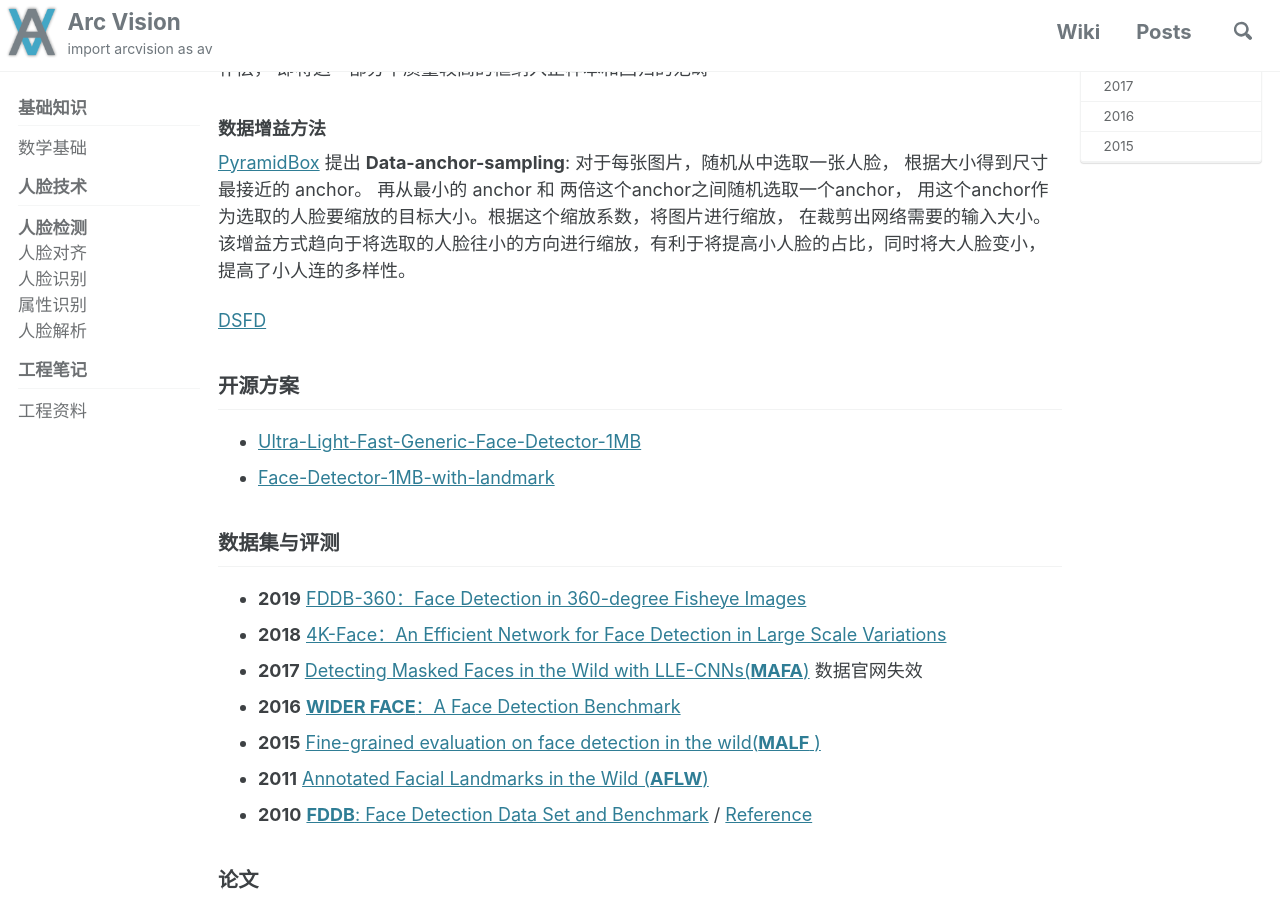
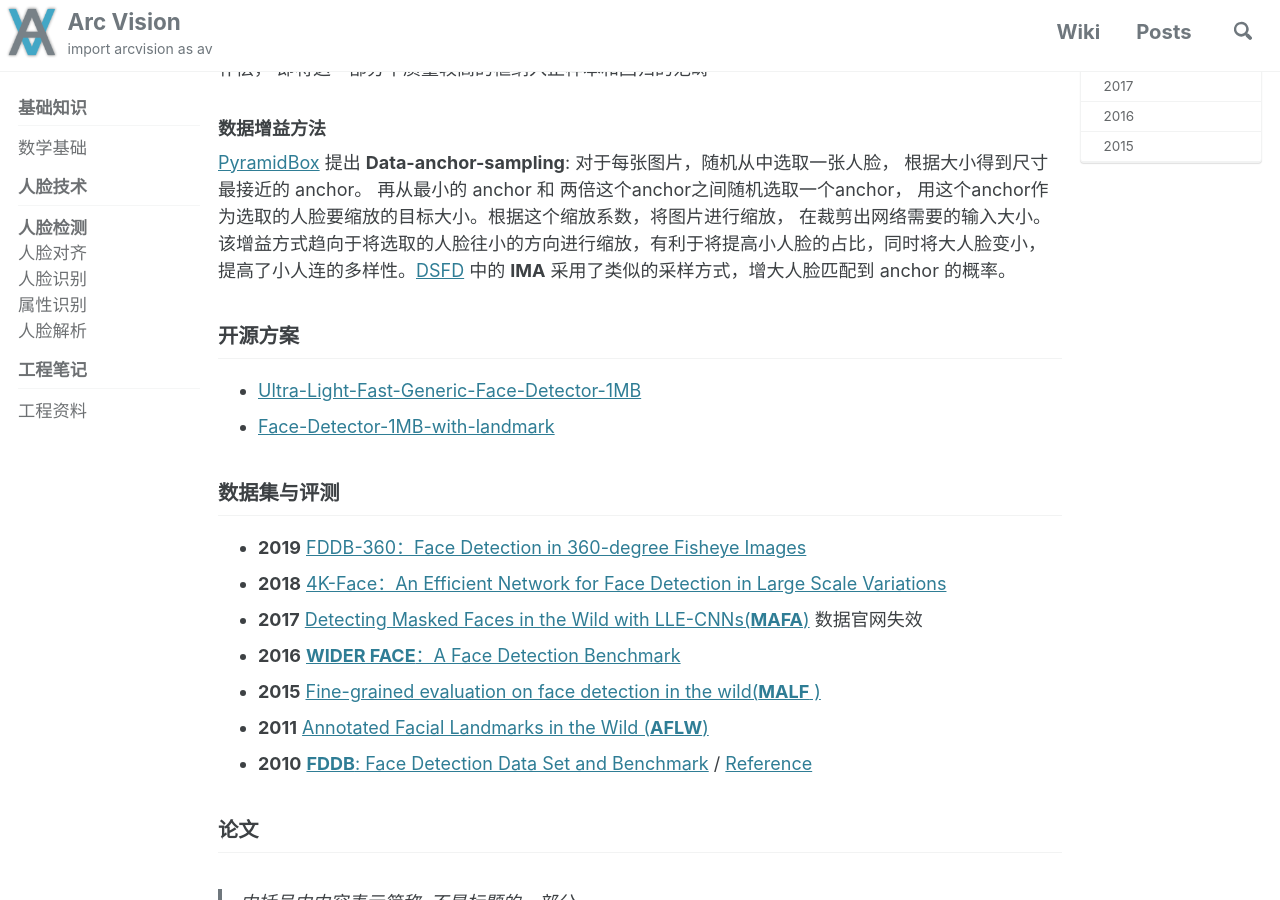
Before and after one commit to ArcVision/ArcVision.github.io, a Jekyll site: the page built from _wiki/11-face-detection.md, in a window 1280 px wide and 900 px high, scrolled down 457 px. Built offline with Jekyll 4.4.1, drawn with Linux system fonts in a browser that asks for light colours; cached includes are drawn as plain includes; comment, search, counter and statistics services are not loaded.

Commit message:
Update 11-face-detection.md

```diff
--- a/_wiki/11-face-detection.md
+++ b/_wiki/11-face-detection.md
@@ -21,9 +21,9 @@ toc: true
 
 ### 数据增益方法
 
-[PyramidBox][PyramidBox] 提出 **Data-anchor-sampling**: 对于每张图片，随机从中选取一张人脸， 根据大小得到尺寸最接近的 anchor。 再从最小的 anchor 和 两倍这个anchor之间随机选取一个anchor， 用这个anchor作为选取的人脸要缩放的目标大小。根据这个缩放系数，将图片进行缩放， 在裁剪出网络需要的输入大小。该增益方式趋向于将选取的人脸往小的方向进行缩放，有利于将提高小人脸的占比，同时将大人脸变小，提高了小人连的多样性。
+[PyramidBox][PyramidBox] 提出 **Data-anchor-sampling**: 对于每张图片，随机从中选取一张人脸， 根据大小得到尺寸最接近的 anchor。 再从最小的 anchor 和 两倍这个anchor之间随机选取一个anchor， 用这个anchor作为选取的人脸要缩放的目标大小。根据这个缩放系数，将图片进行缩放， 在裁剪出网络需要的输入大小。该增益方式趋向于将选取的人脸往小的方向进行缩放，有利于将提高小人脸的占比，同时将大人脸变小，提高了小人连的多样性。[DSFD][DSFD] 中的 **IMA** 采用了类似的采样方式，增大人脸匹配到 anchor 的概率。
 
-[DSFD][DSFD]
+
 
 [S3FD]: https://arxiv.org/abs/1708.05237
 [HAMBox]: https://openaccess.thecvf.com/content_CVPR_2020/papers/Liu_HAMBox_Delving_Into_Mining_High-Quality_Anchors_on_Face_Detection_CVPR_2020_paper.pdf
```
